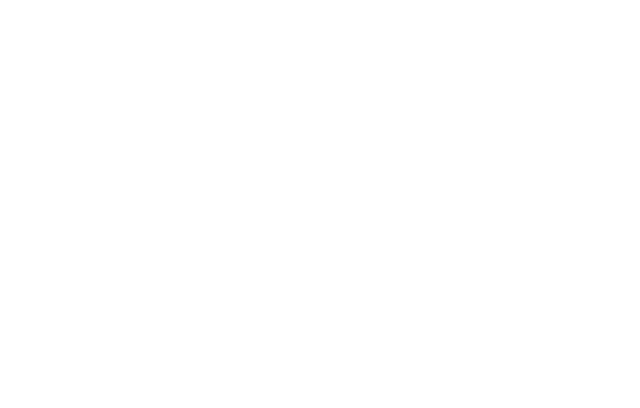
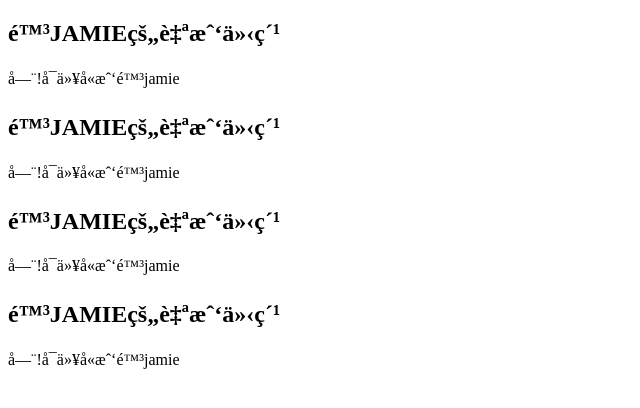
Before and after one commit to JJJJJJJamie/wed, a plain HTML site: page index.html in a window 1280 px wide. Shown: the whole page, without its empty margins (0-640 px from the left). Drawn offline with Linux system fonts and the light colour scheme.

Commit message:
Update index.html

```diff
--- a/index.html
+++ b/index.html
@@ -2,7 +2,17 @@
 <html>
   <head>
      <meta charset+"UTF-8">
-     <title>陳JAMIE的自我介紹網頁<title/>
+     <title>陳JAMIE的自我介紹網頁</title>
+
+       <h2>陳JAMIE的自我介紹</h2>
+       <p>嗨!可以叫我陳jamie</p>
+       <h2>陳JAMIE的自我介紹</h2>
+       <p>嗨!可以叫我陳jamie</p>
+       <h2>陳JAMIE的自我介紹</h2>
+       <p>嗨!可以叫我陳jamie</p>
+       <h2>陳JAMIE的自我介紹</h2>
+       <p>嗨!可以叫我陳jamie</p>
+
   </head>
   </body>
  </html>
```
